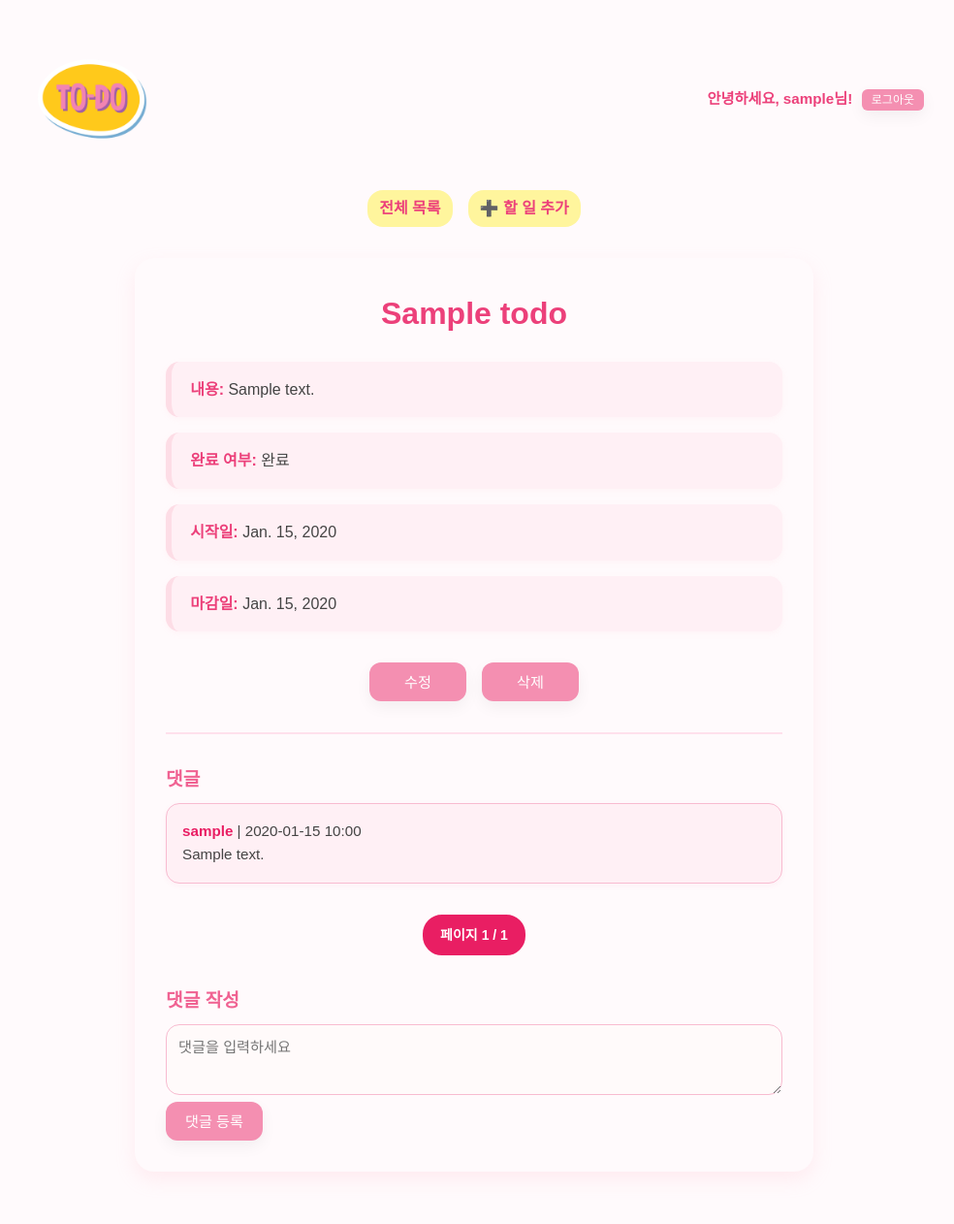
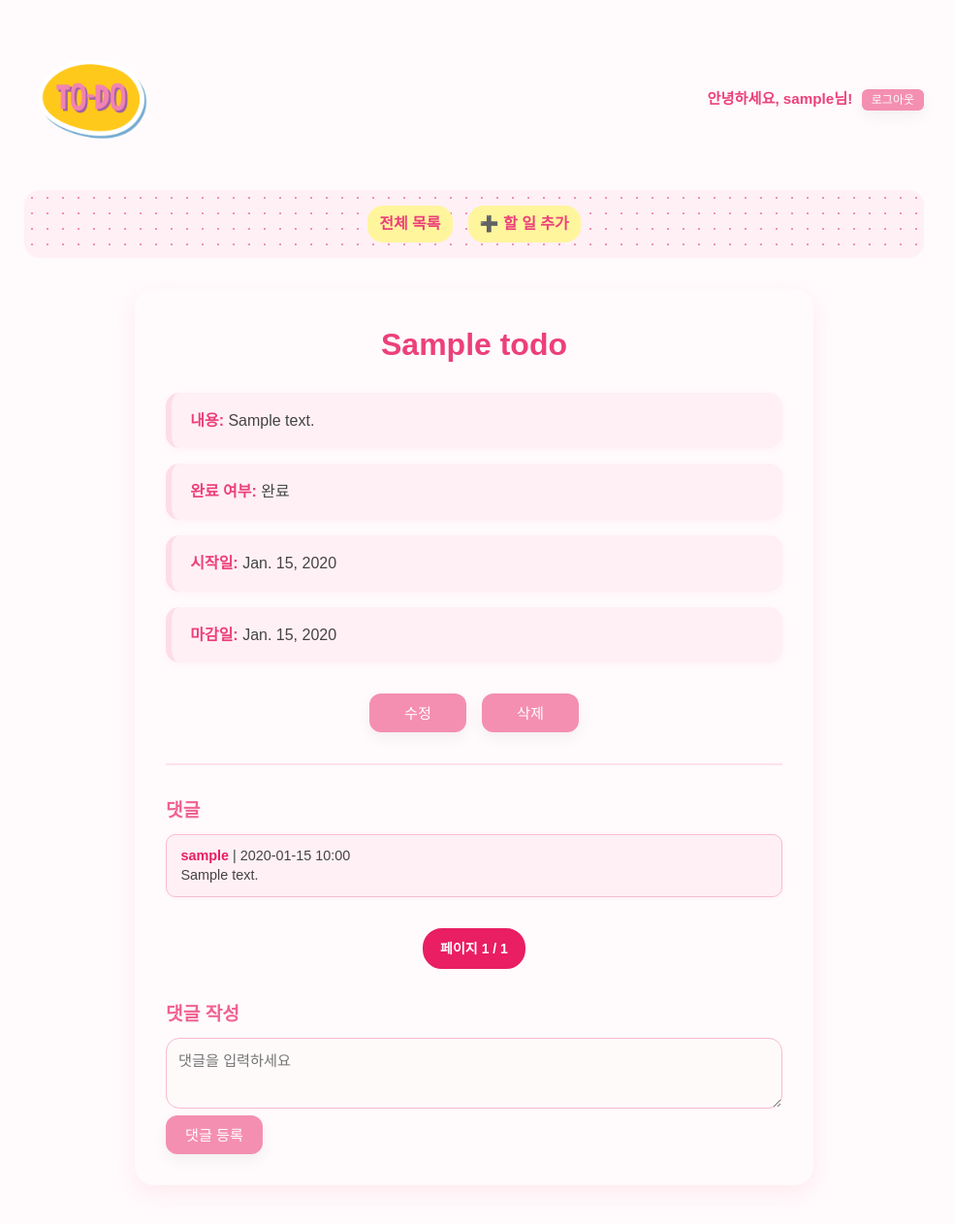
Before and after one commit to Juriri/django_project_01, a Django app: page /cbv/1/ in a window 1280 px wide. Shown: the top 1262 px of the page at 97% size, without its empty margins (151-1135 px from the left). Before the commit the page ends 1176 px from the top, so only its background shows below. Run offline with Django 4.2, Linux system fonts and the light colour scheme; a user stored in the database is signed in; tables that the repository leaves empty hold one stand-in row (values such as "Sample post").

Commit message:
fix: style 구조 변경

```diff
--- a/todolist/static/css/base.css
+++ b/todolist/static/css/base.css
@@ -7,7 +7,7 @@
 
 /* ===== 바디 & 전체 ===== */
 body {
-  background-color: #fffafc; /* 화이트톤 */
+  background-color: #fffafc;
   font-family: var(--font-main), serif;
   color: #444;
   line-height: 1.6;
@@ -94,7 +94,14 @@ nav {
   justify-content: center;
   margin-bottom: 2rem;
   flex-wrap: wrap;
+
+  background-color: #fff0f5;
+  background-image: radial-gradient(#f48fb1 1.2px, transparent 1.2px);
+  background-size: 16px 16px;
+  padding: 1rem;
+  border-radius: 16px;
 }
+
 
 nav a {
   color: #ec407a; /* 진핑크 */
--- a/todolist/static/css/pages/todo_info.css
+++ b/todolist/static/css/pages/todo_info.css
@@ -61,12 +61,13 @@ hr {
 
 .comment-box li {
   background-color: #fff0f5;
-  padding: 1rem;
-  margin-bottom: 1rem;
-  border-radius: 14px;
+  padding: 0.7rem 0.9rem;
+  margin-bottom: 0.6rem;
+  border-radius: 10px;
   border: 1px solid #f8bbd0;
-  font-size: 0.95rem;
-  box-shadow: 0 2px 6px rgba(236, 64, 122, 0.05);
+  font-size: 0.9rem;
+  line-height: 1.4;
+  box-shadow: 0 1px 4px rgba(236, 64, 122, 0.05);
 }
 
 .comment-box li strong {
```
